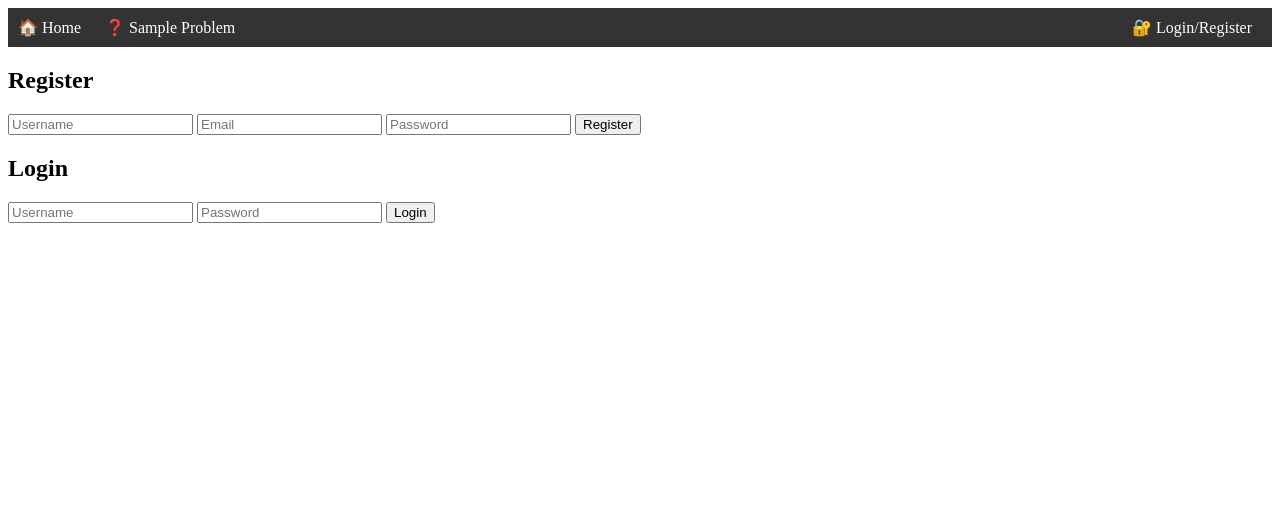
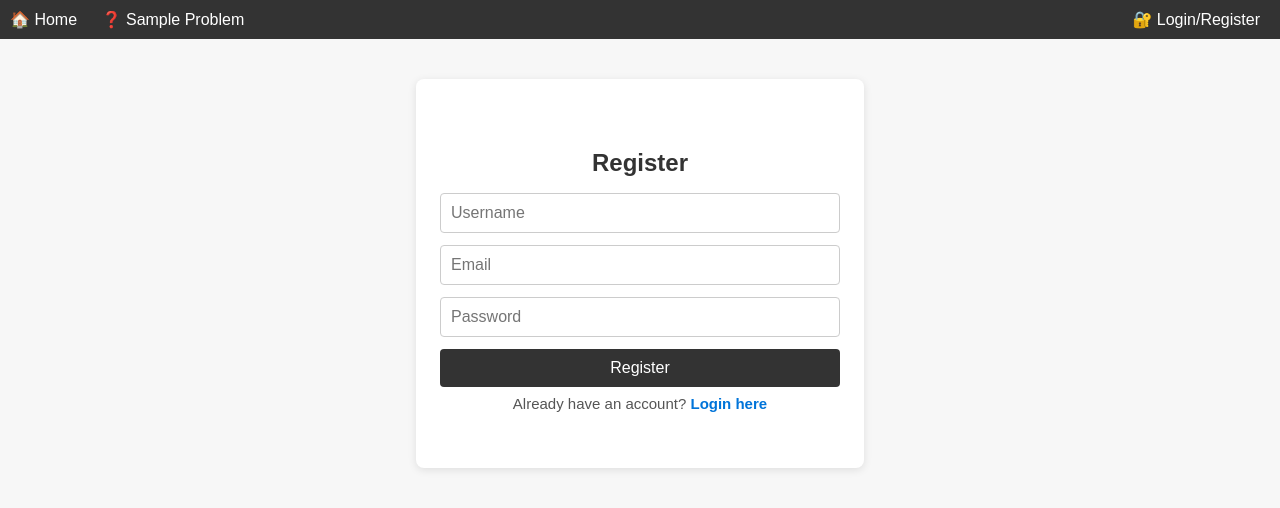
Before and after one commit to Prabh6862/codingplatform, a website: page frontend/public/auth.html in a window 1280 px wide. Drawn offline with Linux system fonts and the light colour scheme.

Commit message:
frontend updated

```diff
--- a/frontend/public/auth.html
+++ b/frontend/public/auth.html
@@ -5,6 +5,74 @@
     <meta charset="UTF-8" />
     <meta name="viewport" content="width=device-width, initial-scale=1.0" />
     <title>Auth</title>
+    <style>
+      body {
+        font-family: Arial, sans-serif;
+        background: #f7f7f7;
+        margin: 0;
+        padding: 0;
+      }
+      .container {
+        max-width: 400px;
+        margin: 40px auto 0 auto;
+        background: white;
+        border-radius: 8px;
+        box-shadow: 0 2px 8px rgba(0,0,0,0.1);
+        padding: 32px 24px;
+      }
+      h2 {
+        text-align: center;
+        margin-bottom: 16px;
+        color: #333;
+      }
+      form {
+        display: flex;
+        flex-direction: column;
+        gap: 12px;
+        margin-bottom: 24px;
+      }
+      input[type="text"], input[type="email"], input[type="password"] {
+        padding: 10px;
+        border-radius: 4px;
+        border: 1px solid #ccc;
+        font-size: 16px;
+      }
+      button[type="submit"] {
+        background: #333;
+        color: white;
+        border: none;
+        border-radius: 4px;
+        font-size: 16px;
+        padding: 10px;
+        cursor: pointer;
+        transition: background 0.2s;
+      }
+      button[type="submit"]:hover {
+        background: #555;
+      }
+      .switch-link {
+        text-align: center;
+        margin-top: -16px;
+        margin-bottom: 24px;
+        color: #555;
+        font-size: 15px;
+      }
+      .switch-link a {
+        color: #0074d9;
+        text-decoration: none;
+        font-weight: bold;
+        cursor: pointer;
+      }
+      .switch-link a:hover {
+        text-decoration: underline;
+      }
+      .message {
+        text-align: center;
+        color: #e74c3c;
+        margin-bottom: 8px;
+        min-height: 18px;
+      }
+    </style>
   </head>
 
   <body>
@@ -47,6 +115,37 @@
       </div>
     </nav>
 
+    <div class="container">
+      <div class="message" id="message"></div>
+
+      <div id="registerSection">
+        <h2>Register</h2>
+        <form id="registerForm">
+          <input type="text" placeholder="Username" name="username" required />
+          <input type="email" placeholder="Email" name="user_email" required />
+          <input type="password" placeholder="Password" name="password" required />
+          <button type="submit">Register</button>
+        </form>
+        <div class="switch-link">
+          Already have an account?
+          <a onclick="switchSection('login')">Login here</a>
+        </div>
+      </div>
+
+      <div id="loginSection" style="display: none;">
+        <h2>Login</h2>
+        <form id="loginForm">
+          <input type="text" placeholder="Username" name="username" required />
+          <input type="password" placeholder="Password" name="password" required />
+          <button type="submit">Login</button>
+        </form>
+        <div class="switch-link">
+          Don't have an account?
+          <a onclick="switchSection('register')">Register here</a>
+        </div>
+      </div>
+    </div>
+
     <script>
       function logout() {
         localStorage.removeItem("token");
@@ -54,7 +153,6 @@
         window.location.href = "auth.html";
       }
 
-      // Wait until DOM is fully ready
       window.addEventListener("DOMContentLoaded", () => {
         const token = localStorage.getItem("token");
         const authLink = document.getElementById("authLink");
@@ -80,48 +178,65 @@
           userGreeting.textContent = "";
         }
       });
-    </script>
 
-    <h2>Register</h2>
-    <form id="registerForm">
-      <input type="text" placeholder="Username" name="username" required />
-      <input type="email" placeholder="Email" name="user_email" required />
-      <input type="password" placeholder="Password" name="password" required />
-      <button type="submit">Register</button>
-    </form>
-    <h2>Login</h2>
-    <form id="loginForm">
-      <input type="text" placeholder="Username" name="username" required />
-      <input type="password" placeholder="Password" name="password" required />
-      <button type="submit">Login</button>
-    </form>
+      // Section switching logic
+      function switchSection(section) {
+        document.getElementById("registerSection").style.display = section === 'register' ? 'block' : 'none';
+        document.getElementById("loginSection").style.display = section === 'login' ? 'block' : 'none';
+        document.getElementById("message").textContent = '';
+      }
 
-    <script>
       document.getElementById("registerForm").onsubmit = async (e) => {
         e.preventDefault();
         const form = new FormData(e.target);
         const data = Object.fromEntries(form.entries());
+        const messageDiv = document.getElementById("message");
+        try {
           const res = await fetch("http://localhost:3000/user/register", {
             method: "POST",
             headers: { "Content-Type": "application/json" },
             body: JSON.stringify(data),
           });
-        alert(await res.text());
+          const text = await res.text();
+          messageDiv.style.color = res.ok ? "#27ae60" : "#e74c3c";
+          messageDiv.textContent = text;
+          if (res.ok) {
+            setTimeout(() => switchSection('login'), 1000);
+          }
+        } catch {
+          messageDiv.style.color = "#e74c3c";
+          messageDiv.textContent = "Registration failed. Try again!";
+        }
       };
 
       document.getElementById("loginForm").onsubmit = async (e) => {
         e.preventDefault();
         const form = new FormData(e.target);
         const data = Object.fromEntries(form.entries());
+        const messageDiv = document.getElementById("message");
+        try {
           const res = await fetch("http://localhost:3000/user/login", {
             method: "POST",
             headers: { "Content-Type": "application/json" },
             body: JSON.stringify(data),
           });
+          if (!res.ok) {
+            const err = await res.text();
+            messageDiv.style.color = "#e74c3c";
+            messageDiv.textContent = err;
+            return;
+          }
           const result = await res.json();
           localStorage.setItem("token", result.token);
-        alert("Login successful!");
+          messageDiv.style.color = "#27ae60";
+          messageDiv.textContent = "Login successful! Redirecting...";
+          setTimeout(() => {
             window.location.href = "home.html";
+          }, 800);
+        } catch {
+          messageDiv.style.color = "#e74c3c";
+          messageDiv.textContent = "Login failed. Try again!";
+        }
       };
     </script>
   </body>
--- /dev/null
+++ b/frontend/public/style.css
@@ -0,0 +1,165 @@
+/* Root color variables for dark mode */
+:root {
+  --primary-bg: #20232a;
+  --secondary-bg: #2a3f68;
+  --accent: #61dafb;
+  --accent-hover: #21a1f3;
+  --text: #fff;
+  --text-secondary: #cfcfcf;
+  --border-radius: 10px;
+  --shadow: 0 2px 8px rgba(0,0,0,0.15);
+}
+
+/* Global styles */
+body {
+  background: var(--primary-bg);
+  color: var(--text);
+  font-family: 'Segoe UI', Arial, sans-serif;
+  margin: 0;
+  padding: 0;
+  min-height: 100vh;
+}
+
+/* Navbar styles */
+nav {
+  background: linear-gradient(90deg, #24243e 0%, #302b63 100%);
+  padding: 14px 32px;
+  display: flex;
+  align-items: center;
+  justify-content: space-between;
+  box-shadow: var(--shadow);
+  border-radius: 0 0 var(--border-radius) var(--border-radius);
+}
+
+nav a {
+  color: var(--accent);
+  text-decoration: none;
+  margin-right: 24px;
+  font-weight: 500;
+  transition: color 0.2s;
+  font-size: 1.1em;
+}
+
+nav a:last-child {
+  margin-right: 0;
+}
+
+nav a:hover {
+  color: var(--accent-hover);
+  text-decoration: underline;
+}
+
+nav #userGreeting {
+  color: var(--text-secondary);
+  margin-right: 20px;
+}
+
+nav button {
+  background: var(--accent);
+  color: #222;
+  border: none;
+  border-radius: var(--border-radius);
+  padding: 7px 18px;
+  font-weight: bold;
+  cursor: pointer;
+  transition: background 0.2s, color 0.2s;
+  margin-left: 8px;
+}
+nav button:hover {
+  background: var(--accent-hover);
+  color: #fff;
+}
+
+/* Headings */
+h1, h2, h3 {
+  color: var(--accent);
+  margin-top: 24px;
+}
+
+/* List */
+ul#problemList {
+  list-style: none;
+  padding: 0;
+  margin: 28px 0;
+}
+
+ul#problemList li {
+  background: var(--secondary-bg);
+  margin: 12px 0;
+  padding: 16px 20px;
+  border-radius: var(--border-radius);
+  box-shadow: var(--shadow);
+  transition: transform 0.1s, box-shadow 0.2s;
+}
+ul#problemList li:hover {
+  transform: translateY(-2px) scale(1.01);
+  box-shadow: 0 4px 16px rgba(33,161,243,0.10);
+}
+
+ul#problemList li a {
+  color: var(--text);
+  font-size: 1.09em;
+  font-weight: 500;
+}
+
+form {
+  background: var(--secondary-bg);
+  padding: 24px;
+  border-radius: var(--border-radius);
+  box-shadow: var(--shadow);
+  margin: 18px auto;
+  max-width: 340px;
+  display: flex;
+  flex-direction: column;
+  gap: 14px;
+}
+
+input, select, textarea {
+  padding: 10px;
+  border: none;
+  border-radius: var(--border-radius);
+  font-size: 1em;
+  background: #222;
+  color: var(--text);
+  outline: none;
+  margin-bottom: 6px;
+}
+
+input:focus, textarea:focus, select:focus {
+  box-shadow: 0 0 0 2px var(--accent-hover);
+}
+
+button[type="submit"], #runBtn, #submitBtn {
+  background: var(--accent);
+  color: #222;
+  border: none;
+  border-radius: var(--border-radius);
+  padding: 10px 0;
+  font-size: 1em;
+  font-weight: bold;
+  cursor: pointer;
+  transition: background 0.2s, color 0.2s;
+  margin-top: 10px;
+}
+
+button[type="submit"]:hover, #runBtn:hover, #submitBtn:hover {
+  background: var(--accent-hover);
+  color: #fff;
+}
+
+/* Responsive */
+@media (max-width: 600px) {
+  nav {
+    flex-direction: column;
+    align-items: flex-start;
+    padding: 12px 10px;
+    font-size: 0.95em;
+  }
+  ul#problemList li {
+    padding: 10px 8px;
+  }
+  form {
+    max-width: 100vw;
+    padding: 10px;
+  }
+}
```
Also changed, not shown: frontend/public/home.html (+2 -1 lines), 1 other file. Lines whose indentation alone changed are shown as unchanged.
